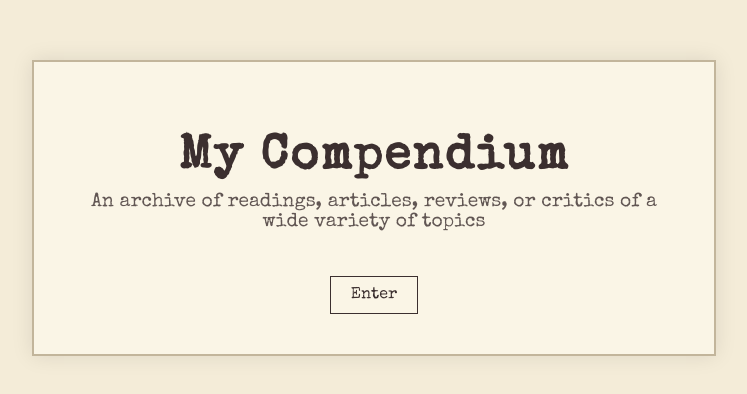
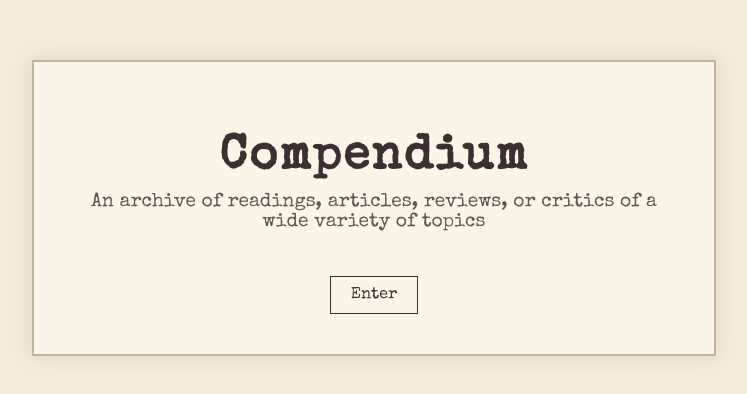
Before and after one commit to honeyidoll/compendium, a plain HTML site: page index.html in a window 1280 px wide. Shown: the part 192-586 px from the top of the page, without its empty margins (266-1013 px from the left). Drawn offline with nearby package versions, Linux system fonts and the light colour scheme.

Commit message:
Update index.html

```diff
--- a/index.html
+++ b/index.html
@@ -61,7 +61,7 @@
 
 <body>
     <div class="container">
-        <h1>My Compendium</h1>
+        <h1>Compendium</h1>
         <p>An archive of readings, articles, reviews, or critics of a wide variety of topics</p>
         <a href="library.html">Enter</a>
     </div>
```
